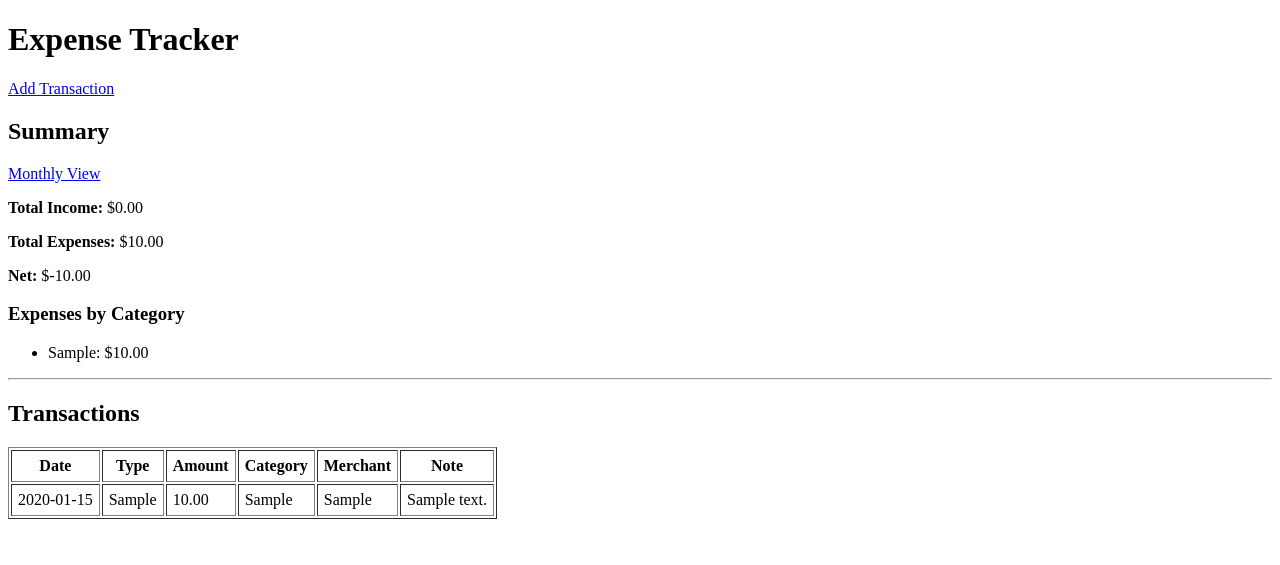
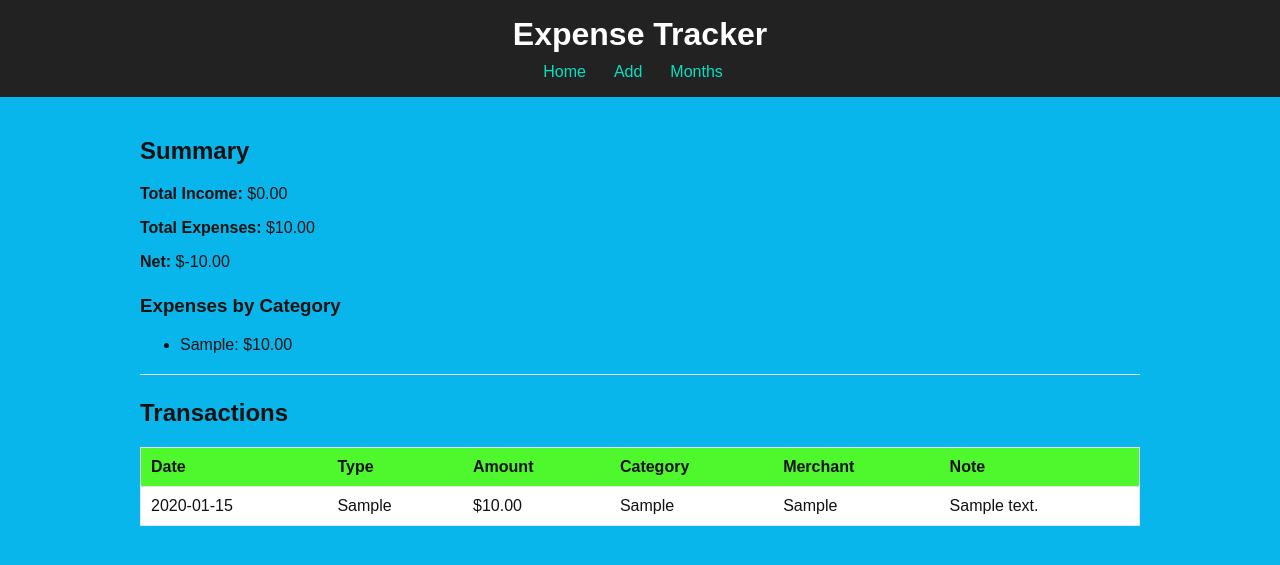
Before and after one commit to andujp/expense_tracker_web, a Flask app: page / in a window 1280 px wide. Shown: the top 565 px of the page. Run offline with Flask 3, Linux system fonts and the light colour scheme; tables that the repository leaves empty hold one stand-in row (values such as "Sample post").

Commit message:
UI
Improved UI
Added color to the pages
Center Title and Main Buttons

```diff
--- /dev/null
+++ b/static/style.css
@@ -0,0 +1,134 @@
+:root {
+  --bg: #09b6eb;
+  --card: #ffffff;
+  --text: #111;
+  --muted: #ff0000;
+  --border: #e5e5e5;
+}
+
+body {
+  margin: 0;
+  font-family: Arial, sans-serif;
+  background: var(--bg);
+  color: var(--text);
+}
+
+.container {
+  max-width: 1000px;
+  margin: 0 auto;
+  padding: 16px;
+}
+
+.header {
+  background: #222;
+  color: white;
+}
+
+.header-inner {
+  display: flex;
+  flex-direction: column;
+  align-items: center;   /* centers the title */
+  gap: 10px;
+}
+
+.logo {
+  margin: 0;
+  text-align: center;
+}
+
+.nav {
+  display: flex;
+  justify-content: center; /* centers the links */
+  gap: 14px;
+  margin-top: 0;
+}
+
+.nav a {
+  color: rgb(5, 224, 195);
+  text-decoration: none;
+  margin-right: 14px;
+}
+
+.nav a:hover {
+  text-decoration: underline;
+}
+
+h2, h3 {
+  margin-top: 24px;
+}
+
+hr {
+  border: none;
+  border-top: 1px solid var(--border);
+  margin: 20px 0;
+}
+
+table {
+  width: 100%;
+  border-collapse: collapse;
+  background: var(--card);
+  border: 1px solid var(--border);
+}
+
+th, td {
+  padding: 10px;
+  border-bottom: 1px solid var(--border);
+  text-align: left;
+}
+
+th {
+  background: #4ff82d;
+}
+
+tr:hover td {
+  background: #91ff00;
+}
+.form {
+  background: var(--card);
+  border: 1px solid var(--border);
+  padding: 16px;
+}
+
+.grid {
+  display: grid;
+  grid-template-columns: 1fr 1fr;
+  gap: 12px;
+}
+
+label {
+  display: flex;
+  flex-direction: column;
+  gap: 6px;
+  font-size: 14px;
+}
+
+input, select {
+  padding: 10px;
+  border: 1px solid var(--border);
+  border-radius: 6px;
+  font-size: 14px;
+}
+
+.actions {
+  margin-top: 14px;
+  display: flex;
+  gap: 10px;
+  align-items: center;
+}
+
+button {
+  padding: 10px 14px;
+  border: 0;
+  border-radius: 6px;
+  cursor: pointer;
+}
+
+.btn-secondary {
+  display: inline-block;
+  padding: 10px 14px;
+  border: 1px solid var(--border);
+  border-radius: 6px;
+  text-decoration: none;
+  color: var(--text);
+  background: #f3f3f3;
+}
--- a/templates/base.html
+++ b/templates/base.html
@@ -0,0 +1,28 @@
+<!doctype html>
+<html lang="en">
+<head>
+  <meta charset="utf-8">
+  <title>{% block title %}Expense Tracker{% endblock %}</title>
+  <link rel="stylesheet" href="{{ url_for('static', filename='style.css') }}">
+</head>
+<body>
+
+<header class="header">
+  <div class="container header-inner">
+    <h1 class="logo">Expense Tracker</h1>
+
+    <nav class="nav">
+      <a href="{{ url_for('home') }}">Home</a>
+      <a href="{{ url_for('add') }}">Add</a>
+      <a href="{{ url_for('months') }}">Months</a>
+    </nav>
+  </div>
+</header>
+
+
+  <main class="container">
+    {% block content %}{% endblock %}
+  </main>
+
+</body>
+</html>
--- a/templates/index.html
+++ b/templates/index.html
@@ -1,16 +1,10 @@
-<!doctype html>
-<html>
-<head>
-  <meta charset="utf-8">
-  <title>Expense Tracker</title>
-</head>
-<body>
-  <h1>Expense Tracker</h1>
-  <a href="/add">Add Transaction</a>
+{% extends "base.html" %}
 
+{% block title %}Home – Expense Tracker{% endblock %}
 
+{% block content %}
   <h2>Summary</h2>
-<p><a href="{{ url_for('months') }}">Monthly View</a></p>
+
   <p><strong>Total Income:</strong> ${{ "%.2f"|format(total_income) }}</p>
   <p><strong>Total Expenses:</strong> ${{ "%.2f"|format(total_expense) }}</p>
   <p><strong>Net:</strong> ${{ "%.2f"|format(net) }}</p>
@@ -25,12 +19,13 @@
   {% else %}
     <p>No expense categories yet.</p>
   {% endif %}
+
   <hr>
 
   <h2>Transactions</h2>
 
   {% if rows %}
-    <table border="1" cellpadding="6">
+    <table>
       <tr>
         <th>Date</th>
         <th>Type</th>
@@ -44,7 +39,7 @@
       <tr>
         <td>{{ r["date"] }}</td>
         <td>{{ r["ttype"] }}</td>
-        <td>{{ "%.2f"|format(r["amount"]) }}</td>
+        <td>${{ "%.2f"|format(r["amount"]) }}</td>
         <td>{{ r["category"] }}</td>
         <td>{{ r["merchant"] or "" }}</td>
         <td>{{ r["note"] or "" }}</td>
@@ -54,5 +49,4 @@
   {% else %}
     <p>No transactions yet.</p>
   {% endif %}
-</body>
-</html>
+{% endblock %}
```
Also changed, not shown: templates/month.html (+58 -0 lines). Lines whose indentation alone changed are shown as unchanged.
